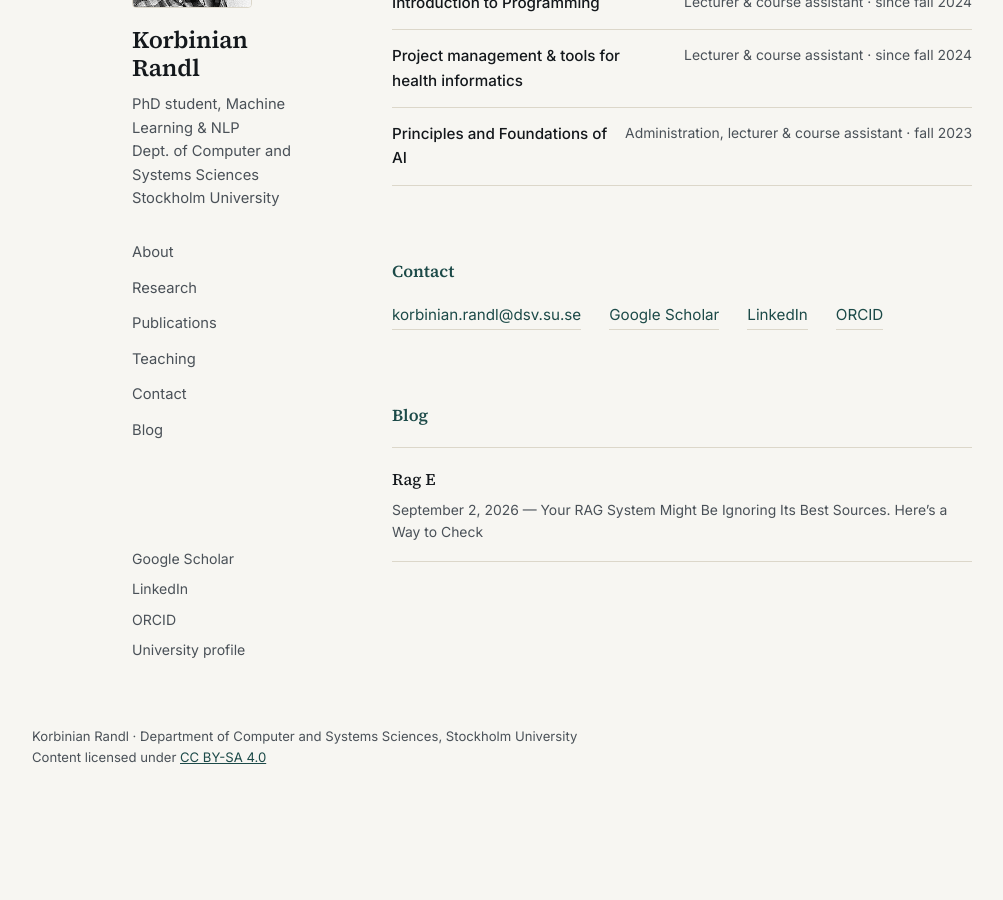
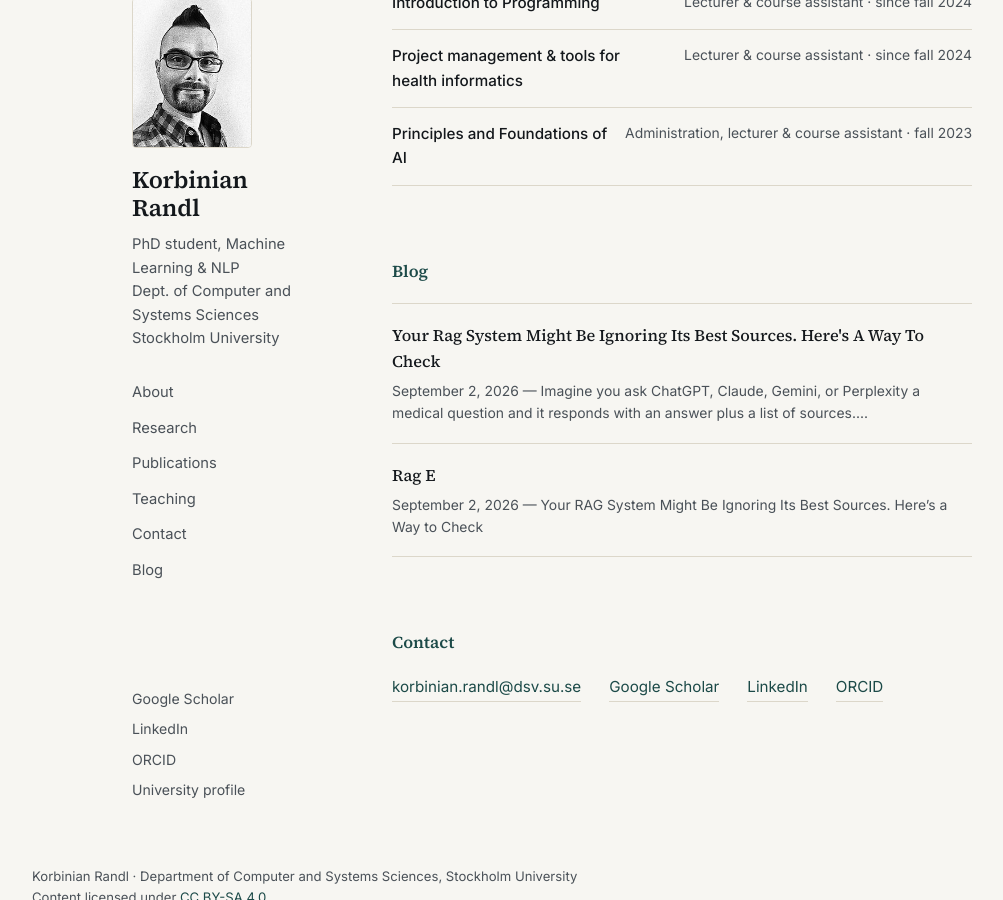
Before and after one commit to k-randl/k-randl.github.io, a Jekyll site: the page built from index.html, in a window 1280 px wide and 900 px high, scrolled down 2530 px. Shown: the whole window, without its empty margins (8-1011 px from the left). Built offline with Jekyll 4.4.1, drawn with Linux system fonts in a browser that asks for light colours; before the commit the page ends 3346 px from its top, so only the background shows below that; some of the changed lines change nothing that is shown.

Commit message:
Added first blog entry.

```diff
--- /dev/null
+++ b/_posts/2026-09-02-Your-RAG-System-Might-Be-Ignoring-Its-Best-Sources.-Here's-a-Way-to-Check.md
@@ -0,0 +1,50 @@
+Imagine you ask ChatGPT, Claude, Gemini, or Perplexity a medical question and it responds with an answer plus a list of sources. Internally, it just retrieved a list of online documents, ranked them by relevancy, and then generated an answer with these documents injected into the prompt. But what if it mostly relied on reddit comments while barely paying attention to proper medical information?
+
+From the outside, you'd never know.
+
+This is a question that's surprisingly hard to answer: when a RAG system gives you an answer, is it actually *using* the documents? Or is it quietly ignoring the top-ranked document and building its answer around something buried further down the list, or worse, making up content?
+
+A new framework called **RAG-E**, developed by researchers at Stockholm University, TU Berlin, and the Athens University of Economics and Business, is designed to answer exactly that question. The work was accepted to **EMNLP Findings 2026** [\[2026.emnlp.org\]](https://2026.emnlp.org/) and will be presented at the conference later this year. The preprint is available on arXiv [\[arxiv.org\]](https://arxiv.org/abs/2601.21803).
+
+## The missing piece in RAG evaluation
+
+A standard RAG pipeline has two main components:
+
+1. First, **the Retriever** searches a knowledge base (e.g. a list of websites) and ranks documents by relevance to the query.
+2. Then, **the Generator**, a large language model, reads those documents and writes an answer.
+
+Most existing explainability tools look at one of these components in isolation. Some tools explain *why* the retriever picked certain documents. Others explain *which* documents the generator leaned on while writing its answer. What's been missing is a way to compare the two: to ask whether the documents the retriever thought were important are the same ones that the generator actually relied on.
+
+That gap matters. If important documents are routinely ignored, retrieval effort is being wasted. More importantly, users lose confidence that answers are grounded in your strongest evidence rather than a less relevant source that happened to catch the model's attention.
+
+## ![RAG-E overview][https://k-randl.github.io/img/posts/2026-09-02-image1.png]
+
+RAG-E overview. We detect important spans influencing both the retrieval and generation steps. **(a):** Visual example of RAG-E’s explanations (generated using Arctic Embed 2 and Llama). **(b):** Explanations are based on integrated gradients (**\- \-**) for the retriever and SHAP for the generator (**\- \-**).
+
+## What RAG-E provides
+
+RAG-E is an end-to-end auditing framework designed to reveal how retrieval and generation interact. It has two main components:
+
+**1\. Better explanations for the entire RAG pipeline.** RAG-E explains both why documents were retrieved and how much they influenced the final answer, by adapting and refining the state-of-the-art methods *Integrated Gradients* (for retrieval) and *SHAP* (for generation).
+
+**2\. WARG: a single number for retriever-generator alignment.** The framework's headline contribution is *WARG* (Weighted Alignment between Retriever and Generator), a metric that compares document importance during retrieval with document influence during generation and summarizes the relationship in a single score between \-1 and 1\. High WARG indicates that the model is relying on the documents judged most relevant. Low or negative WARG suggests a mismatch.
+
+The researchers show that WARG captures this relationship more effectively than traditional measures such as Pearson or Spearman correlation, largely because document usage in generation tends to be close to binary: documents are often either clearly used or largely ignored.
+
+## What happens in real systems?
+
+Evaluating RAG-E across three QA datasets (PopQA, QAMPARI, and TREC CAsT), two retriever models, and three open-weight LLMs, the study finds that misalignment is far from rare. Looking just at the top three retrieved documents, the generator ignored the retriever's top pick anywhere from 16% to nearly 78% of the time, depending on the model combination and dataset. In other words, in a lot of everyday RAG setups, a meaningful chunk of retrieval effort is going to waste.
+
+The good news: when WARG is high, meaning the retriever and generator agree, the generated answer is substantially more likely to actually contain the correct, ground-truth information (more than twice as likely on PopQA, and over four times as likely on QAMPARI). So this isn't just an academic curiosity; alignment tracks with getting the answer right.
+
+## How you can use it
+
+RAG-E isn't just a paper; it's a working tool. The authors released a Python package (`pip install rag-exp`), with source code available on GitHub [\[github.com\]](https://github.com/k-randl/Interpretable_RAG). In practice, you can point it at your own retriever and generator, feed it a query and its documents, and get back:
+
+- token-level saliency maps showing which words in the query and documents drove retrieval,
+- a breakdown of how much each retrieved document influenced the final generated answer,
+- and a WARG score summarizing how well the two components agree.
+
+That makes it useful both as a diagnostic tool, spotting when your RAG pipeline is quietly wasting retrieval budget or getting distracted by irrelevant context, and, longer-term, as a potential training or optimization signal for building RAG systems where retrieval and generation are actually working together instead of past each other.
+
+As RAG systems increasingly show up in high-stakes settings like healthcare and law, that kind of visibility isn't just nice to have. It's the difference between a system you can audit and one you're taking on faith.
--- a/index.html
+++ b/index.html
@@ -161,16 +161,6 @@
       </ul>
     </section>
 
-    <section id="contact" aria-label="Contact">
-      <h2>Contact</h2>
-      <div class="contact-grid">
-        <a href="mailto:korbinian.randl@dsv.su.se">korbinian.randl@dsv.su.se</a>
-        <a href="https://scholar.google.com/citations?hl=en&user=jhUVkX4AAAAJ" target="_blank" rel="noopener">Google Scholar</a>
-        <a href="https://se.linkedin.com/in/korbinian-randl-b1210a242" target="_blank" rel="noopener">LinkedIn</a>
-        <a href="https://orcid.org/0000-0002-7938-2747" target="_blank" rel="noopener">ORCID</a>
-      </div>
-    </section>
-
     <section id="blog" aria-label="Blog">
       <h2>Blog</h2>
       {% if site.posts.size > 0 %}
@@ -187,6 +177,16 @@
       {% endif %}
     </section>
 
+    <section id="contact" aria-label="Contact">
+      <h2>Contact</h2>
+      <div class="contact-grid">
+        <a href="mailto:korbinian.randl@dsv.su.se">korbinian.randl@dsv.su.se</a>
+        <a href="https://scholar.google.com/citations?hl=en&user=jhUVkX4AAAAJ" target="_blank" rel="noopener">Google Scholar</a>
+        <a href="https://se.linkedin.com/in/korbinian-randl-b1210a242" target="_blank" rel="noopener">LinkedIn</a>
+        <a href="https://orcid.org/0000-0002-7938-2747" target="_blank" rel="noopener">ORCID</a>
+      </div>
+    </section>
+
   </main>
 </div>
 
```
Also changed, not shown: img/posts/2026-09-02-image1.png (added).
